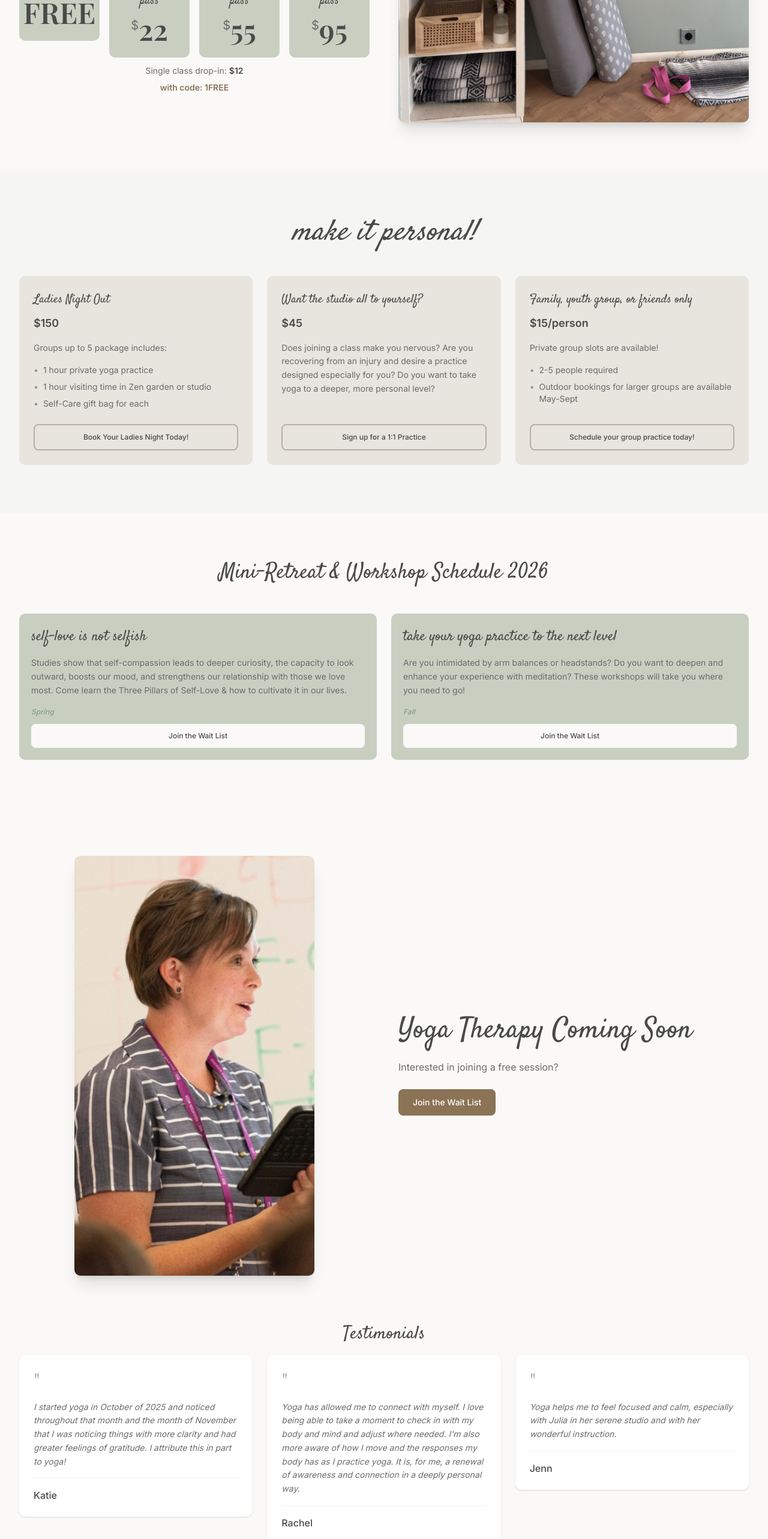
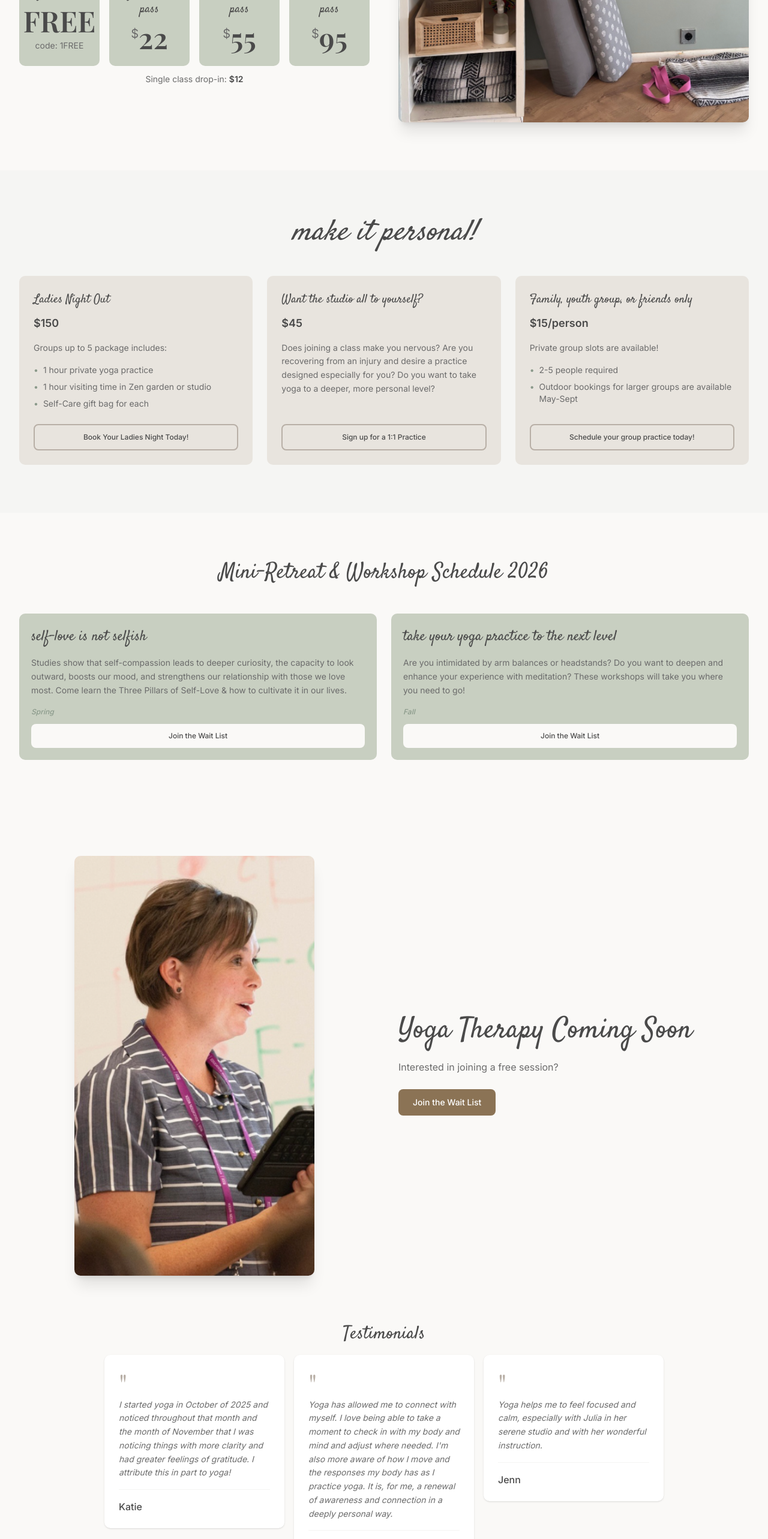
Before and after one commit to datathink/restymc, a React (Vite) app: page / in a window 1280 px wide. Shown: the part 1376-3942 px from the top of the page at 60% size. Built offline with nearby package versions, Linux system fonts and the light colour scheme; a web font is replaced by a local one.

Commit message:
Julia changes

```diff
--- a/src/components/sections/Instructors.tsx
+++ b/src/components/sections/Instructors.tsx
@@ -59,11 +59,6 @@ export function Instructors() {
                                 <h3 className="font-script text-3xl text-rest-charcoal mb-2">
                                     Hi! I'm {instructor.name}
                                 </h3>
-
-                                <p className="font-serif text-lg text-rest-warm-brown italic mb-6">
-                                    {instructor.tagline}
-                                </p>
-
                                 <p className="text-rest-warm-gray leading-relaxed mb-6">
                                     {instructor.bio}
                                 </p>
--- a/src/components/sections/YogaClasses.tsx
+++ b/src/components/sections/YogaClasses.tsx
@@ -107,16 +107,17 @@ export function YogaClasses() {
                                         <PricingCard
                                             name={tier.name}
                                             price={tier.price}
+                                            subtext={tier.subtext}
                                         />
                                     </a>
                                 </div>
                             ))}
                         </div>
                         <p className="text-center text-rest-warm-gray text-sm mt-3">
-                            Single class drop-in: <span className="font-semibold text-rest-charcoal">$12</span>
-                        </p>
-                        <p className="text-center text-rest-warm-brown text-sm mt-2 font-semibold">
-                            with code: 1FREE
+                            Single class drop-in:{" "}
+                            <span className="font-semibold text-rest-charcoal">
+                                $12
+                            </span>
                         </p>
                     </div>
 
--- a/src/components/sections/YogaTherapy.tsx
+++ b/src/components/sections/YogaTherapy.tsx
@@ -69,13 +69,14 @@ export function YogaTherapy() {
                 {/* Testimonial Cards */}
                 <div
                     ref={testimonialsRef}
-                    className="grid grid-cols-1 md:grid-cols-2 lg:grid-cols-3 gap-6"
+                    // className="grid grid-cols-1 md:grid-cols-2 lg:grid-cols-3 gap-6"
+                    className="flex flex-row flex-wrap gap-4 justify-center"
                 >
                     {testimonials.map((testimonial, index) => (
                         <div
                             key={testimonial.id}
                             className={`
-                transition-all duration-500 ease-out
+                                transition-all duration-500 ease-out max-w-75
                                 ${
                                     testimonialsVisible
                                         ? "opacity-100 translate-y-0"
@@ -87,7 +88,6 @@ export function YogaTherapy() {
                             <TestimonialCard
                                 quote={testimonial.quote}
                                 author={testimonial.author}
-                                role={testimonial.role}
                             />
                         </div>
                     ))}
--- a/src/components/ui/PricingCard.tsx
+++ b/src/components/ui/PricingCard.tsx
@@ -1,10 +1,16 @@
 interface PricingCardProps {
     name: string;
     price: number | string;
+    subtext?: string;
     className?: string;
 }
 
-export function PricingCard({ name, price, className = "" }: PricingCardProps) {
+export function PricingCard({
+    name,
+    price,
+    subtext,
+    className = "",
+}: PricingCardProps) {
     return (
         <div
             className={`
@@ -25,6 +31,9 @@ export function PricingCard({ name, price, className = "" }: PricingCardProps) {
                     {price}
                 </span>
             </div>
+            {subtext && (
+                <p className="text-rest-warm-gray text-sm mt-2">{subtext}</p>
+            )}
         </div>
     );
 }
--- a/src/components/ui/TestimonialCard.tsx
+++ b/src/components/ui/TestimonialCard.tsx
@@ -1,14 +1,12 @@
 interface TestimonialCardProps {
     quote: string;
     author: string;
-    role?: string;
     className?: string;
 }
 
 export function TestimonialCard({
     quote,
     author,
-    role,
     className = "",
 }: TestimonialCardProps) {
     return (
@@ -20,7 +18,7 @@ export function TestimonialCard({
         ${className}
       `}
         >
-            <div className="text-4xl text-rest-taupe mb-4 font-serif leading-none">
+            <div className="text-5xl text-rest-taupe font-serif leading-none">
                 "
             </div>
             <blockquote className="text-rest-warm-gray text-sm leading-relaxed mb-4 italic">
@@ -31,9 +29,6 @@ export function TestimonialCard({
                     <span className="block font-medium text-rest-charcoal">
                         {author}
                     </span>
-                    {role && (
-                        <span className="text-xs text-rest-taupe">{role}</span>
-                    )}
                 </cite>
             </footer>
         </div>
--- a/src/data/content.ts
+++ b/src/data/content.ts
@@ -4,6 +4,7 @@ export const pricingTiers = [
         id: "first-free",
         name: "first class",
         price: "FREE",
+        subtext: "code: 1FREE",
         link: "https://momence.com/Rest%3AYoga-and-Mindfulness-Center/membership/First-Time-Pass/58250",
     },
     {
@@ -88,17 +89,13 @@ export const instructors = [
     {
         id: "julia",
         name: "Julia",
-        tagline:
-            "I believe yoga can heal & strengthen your body, your mind and your soul.",
         bio: "I am a mother of seven and have been practicing yoga for over ten years. I am a 500HR certified yoga teacher and founder of REST: Yoga & Mindfulness Center.  I also enjoy pickleball, board games, reading, and friends. If you are struggling with embracing your body and/or have had health challenges, I've been there! A visit to the emergency room and autoimmune diagnosis started me on my personal yoga journey. For years I have been curious about how the body, mind and spirit all work together. Somehow yoga fell in my lap as an answer to that question and I love it! The benefits of yoga in my life have been exponential — physically, emotionally, mentally and spiritually. I only hope such a practice can do the same for you!",
         image: "/julia.png",
     },
     {
         id: "terra",
         name: "Terra",
-        tagline:
-            "I believe yoga helps create balance and harmony in our lives.",
-        bio: 'I am a lover of sourdough, slippers, watercolor, flowers, and a good book. I have been practicing yoga for nearly a decade and am excited to share my love of yoga with others. I first came to yoga feeling "broken." The ups and downs of motherhood and life in general left me feeling disconnected with myself. Yoga has helped me find healing and strength physically, mentally, emotionally, and spiritually.  I believe it can do the same for anyone.  Whether you\'re younger or older, flexible or inflexible, thriving or just barely surviving, yoga is for you.  Time on the mat can be a moving meditation \u2013 a time to connect more deeply with ourselves and all that\'s around us.  This gentle movement brings stillness and clarity both while we practice and as we move into the rest of life.  All we have to do is show up and trust the process.  You\'re stronger than you think! So come on, let\'s practice together.',
+        bio: "I am a lover of sourdough, slippers, watercolor, flowers, and a good book. I have been practicing yoga for nearly a decade and am excited to share my love of yoga with others. I first came to yoga feeling \"broken.\" The ups and downs of motherhood and life in general left me feeling disconnected with myself. Yoga has helped me find healing and strength physically, mentally, emotionally, and spiritually.  I believe it can do the same for anyone.  Whether you're younger or older, flexible or inflexible, thriving or just barely surviving, yoga is for you.  Time on the mat can be a moving meditation \u2013 a time to connect more deeply with ourselves and all that's around us.  This gentle movement brings stillness and clarity both while we practice and as we move into the rest of life.  All we have to do is show up and trust the process.  You're stronger than you think! So come on, let's practice together.",
         image: "/terra.png",
     },
 ];
```
Lines whose indentation alone changed are shown as unchanged.
